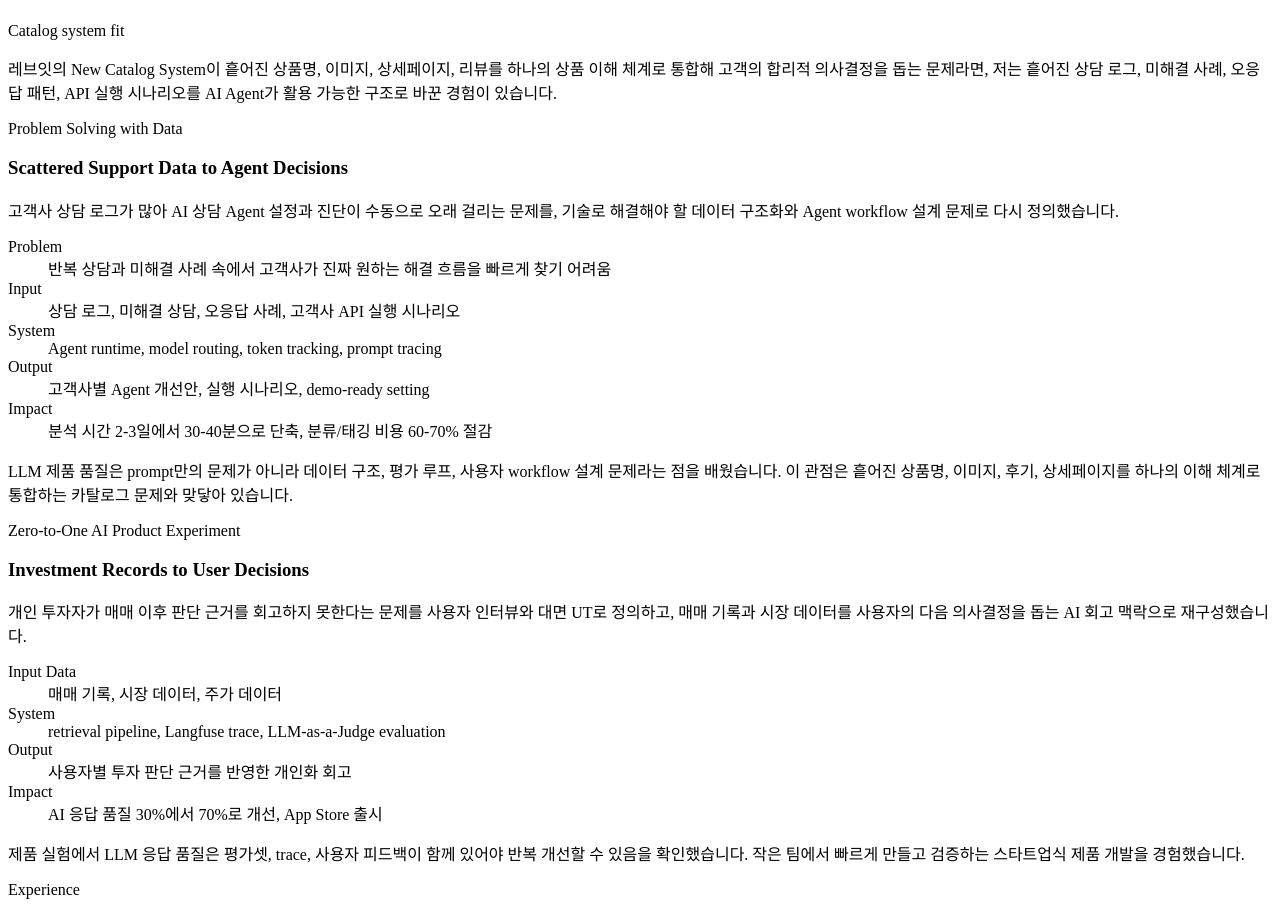
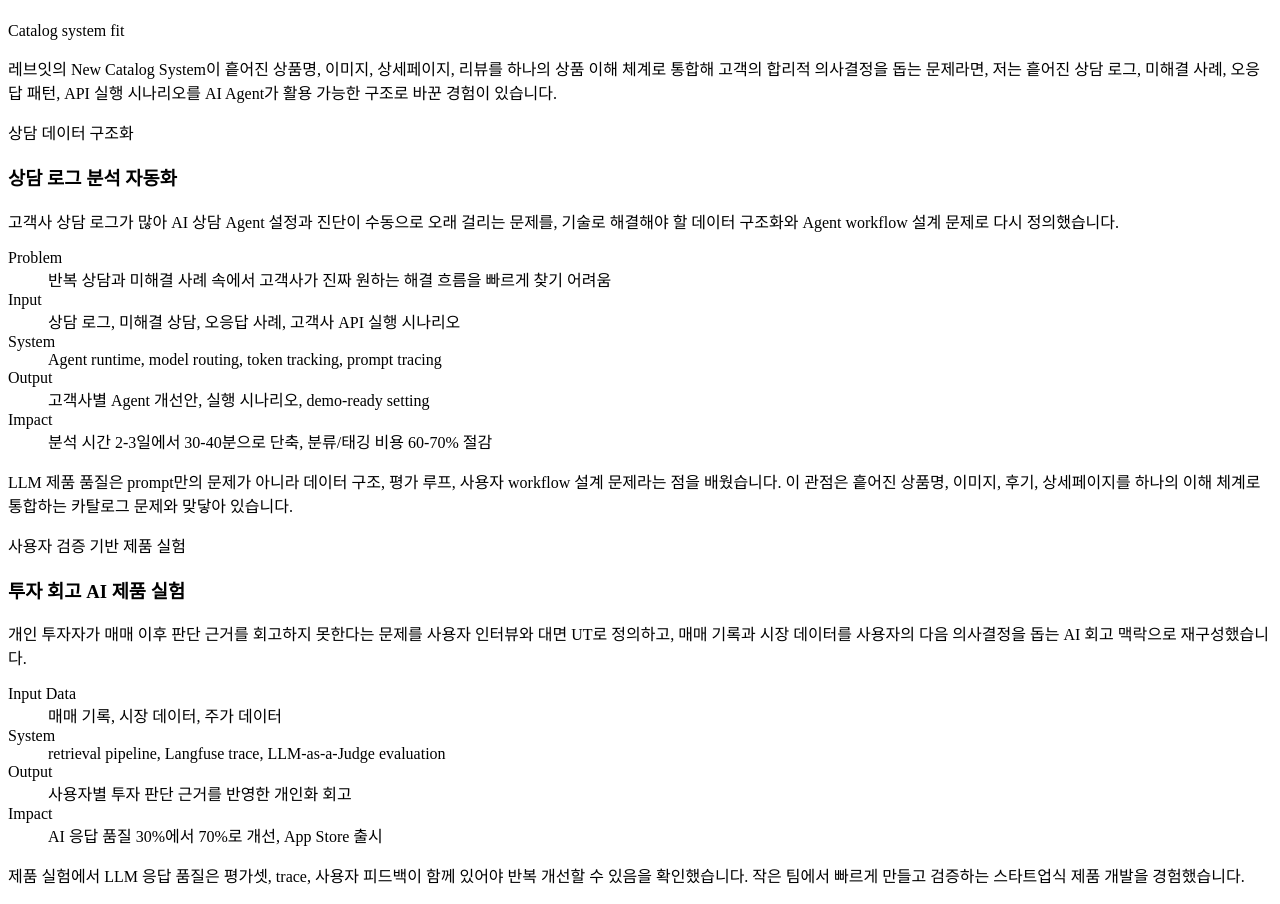
Before and after one commit to juanxiu/portpolio, a React (Vite) app: page / in a window 1280 px wide. Shown: the part 3531-4435 px from the top of the page. Built offline with nearby package versions, Linux system fonts and the light colour scheme; the HTML template or start-up script is replaced by a standard one.

Commit message:
Make case study titles more natural

```diff
--- a/src/data/profile.js
+++ b/src/data/profile.js
@@ -70,8 +70,8 @@
   ],
   caseStudies: [
     {
-      title: "Scattered Support Data to Agent Decisions",
-      label: "Problem Solving with Data",
+      title: "상담 로그 분석 자동화",
+      label: "상담 데이터 구조화",
       description:
         "고객사 상담 로그가 많아 AI 상담 Agent 설정과 진단이 수동으로 오래 걸리는 문제를, 기술로 해결해야 할 데이터 구조화와 Agent workflow 설계 문제로 다시 정의했습니다.",
       details: [
@@ -100,8 +100,8 @@
         "LLM 제품 품질은 prompt만의 문제가 아니라 데이터 구조, 평가 루프, 사용자 workflow 설계 문제라는 점을 배웠습니다. 이 관점은 흩어진 상품명, 이미지, 후기, 상세페이지를 하나의 이해 체계로 통합하는 카탈로그 문제와 맞닿아 있습니다.",
     },
     {
-      title: "Investment Records to User Decisions",
-      label: "Zero-to-One AI Product Experiment",
+      title: "투자 회고 AI 제품 실험",
+      label: "사용자 검증 기반 제품 실험",
       description:
         "개인 투자자가 매매 이후 판단 근거를 회고하지 못한다는 문제를 사용자 인터뷰와 대면 UT로 정의하고, 매매 기록과 시장 데이터를 사용자의 다음 의사결정을 돕는 AI 회고 맥락으로 재구성했습니다.",
       details: [
```
